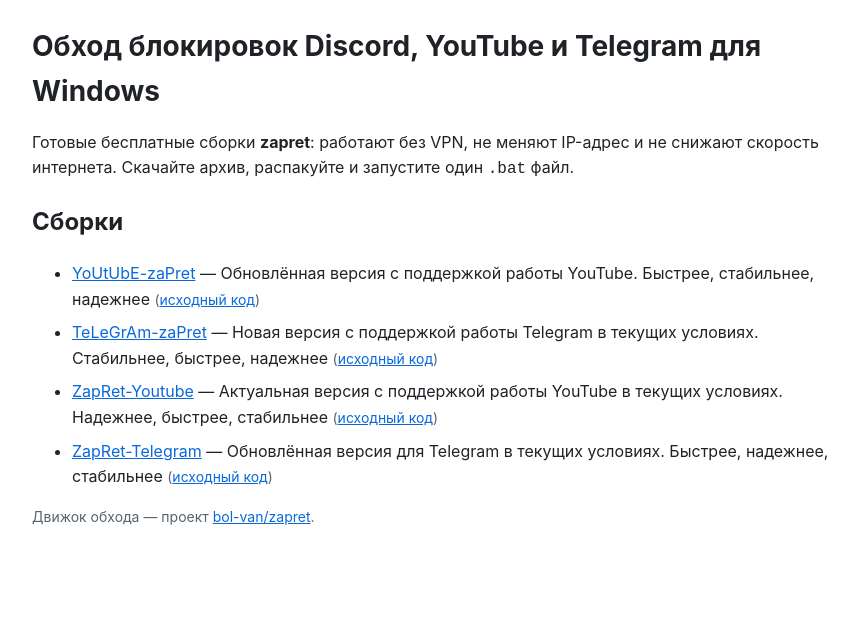
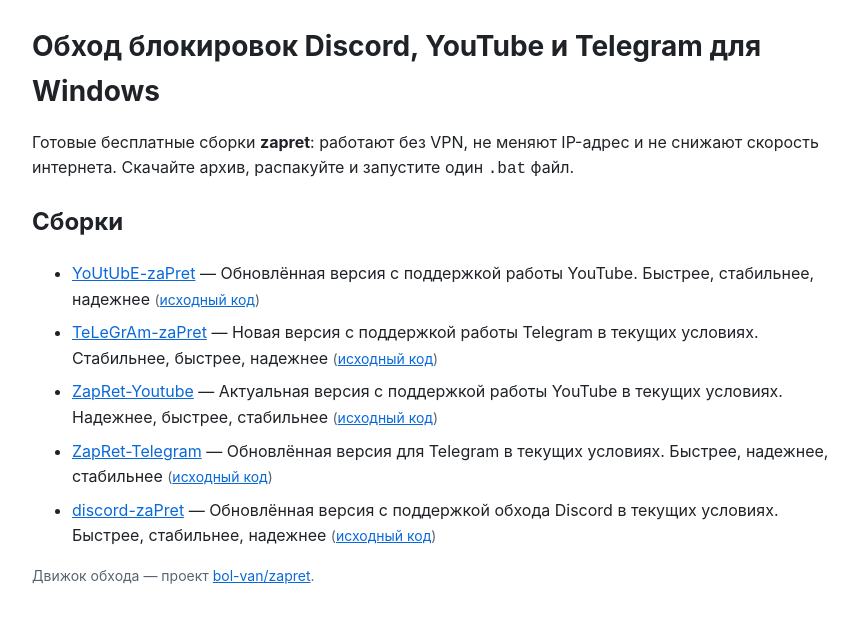
Before and after one commit to Channeltrupulse/channeltrupulse.github.io, a plain HTML site: page index.html in a window 1280 px wide. Shown: the whole page, without its empty margins (198-1056 px from the left). Drawn offline with Linux system fonts and the light colour scheme.

Commit message:
hub: repo index

```diff
--- a/index.html
+++ b/index.html
@@ -29,6 +29,7 @@
     <li><a href="https://channeltrupulse.github.io/TeLeGrAm-zaPret/">TeLeGrAm-zaPret</a> — Новая версия с поддержкой работы Telegram в текущих условиях. Стабильнее, быстрее, надежнее <span class="meta">(<a href="https://github.com/Channeltrupulse/TeLeGrAm-zaPret">исходный код</a>)</span></li>
     <li><a href="https://channeltrupulse.github.io/ZapRet-Youtube/">ZapRet-Youtube</a> — Актуальная версия с поддержкой работы YouTube в текущих условиях. Надежнее, быстрее, стабильнее <span class="meta">(<a href="https://github.com/Channeltrupulse/ZapRet-Youtube">исходный код</a>)</span></li>
     <li><a href="https://channeltrupulse.github.io/ZapRet-Telegram/">ZapRet-Telegram</a> — Обновлённая версия для Telegram в текущих условиях. Быстрее, надежнее, стабильнее <span class="meta">(<a href="https://github.com/Channeltrupulse/ZapRet-Telegram">исходный код</a>)</span></li>
+    <li><a href="https://channeltrupulse.github.io/discord-zaPret/">discord-zaPret</a> — Обновлённая версия с поддержкой обхода Discord в текущих условиях. Быстрее, стабильнее, надежнее <span class="meta">(<a href="https://github.com/Channeltrupulse/discord-zaPret">исходный код</a>)</span></li>
   </ul>
   <p class="meta">Движок обхода — проект
     <a href="https://github.com/bol-van/zapret">bol-van/zapret</a>.</p>
```
